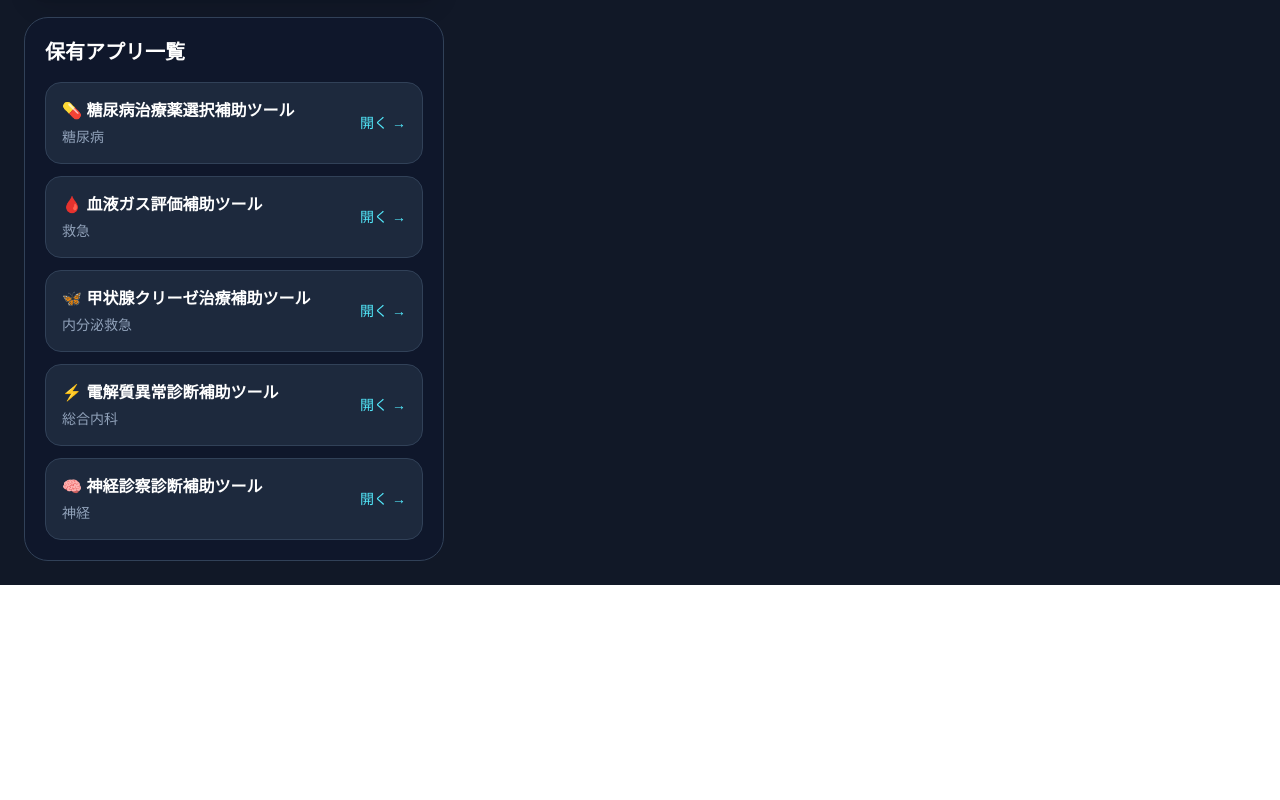
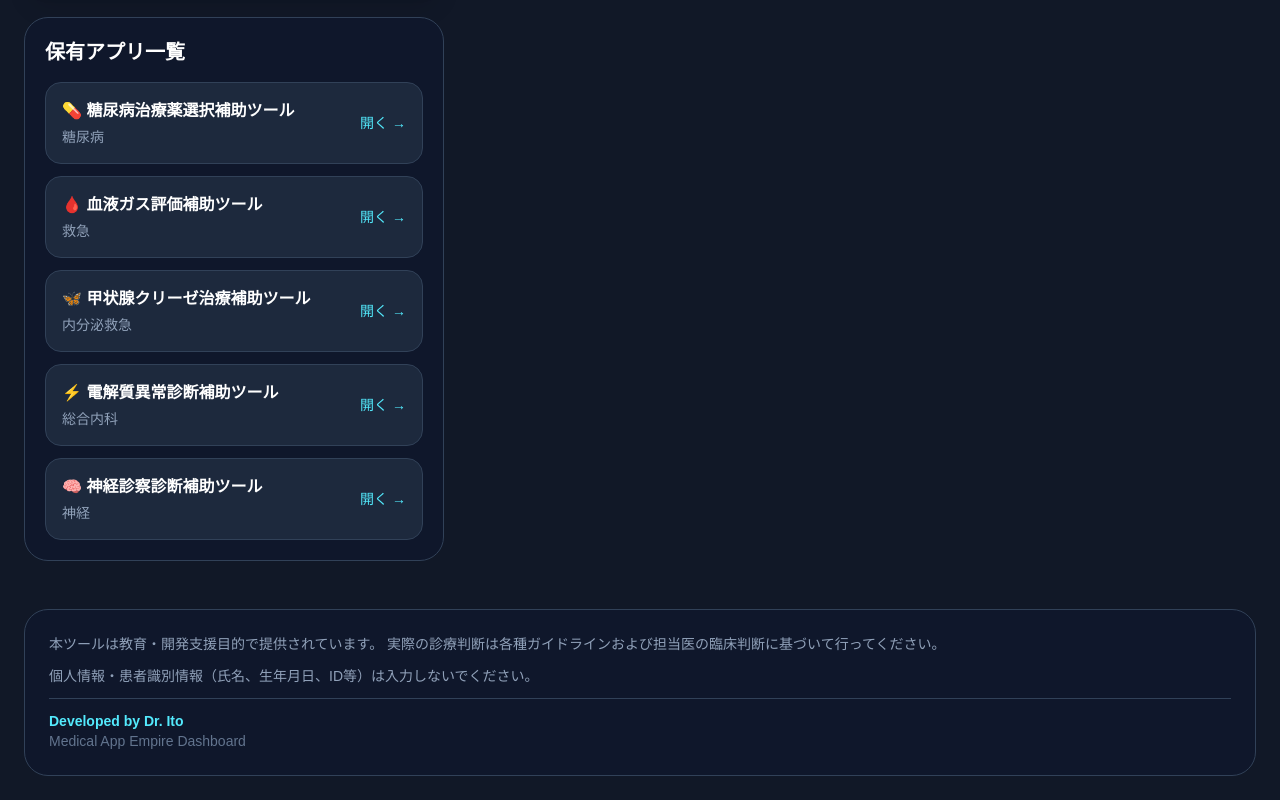
Before and after one commit to itooyoyo/medical-secretary, a Next.js app: page / in a window 1280 px wide. Shown: the part 724-1524 px from the top of the page. Before the commit the page ends 1309 px from the top, so only its background shows below. Built offline with nearby package versions, Linux system fonts and the light colour scheme.

Commit message:
add footer

```diff
--- a/app/page.tsx
+++ b/app/page.tsx
@@ -387,6 +387,27 @@ export default function Home() {
           </div>
         </section>
       </div>
+      <footer className="mt-12 rounded-3xl border border-slate-700 bg-slate-900 p-6 text-sm text-slate-400">
+  <div className="space-y-3">
+    <p>
+      本ツールは教育・開発支援目的で提供されています。
+      実際の診療判断は各種ガイドラインおよび担当医の臨床判断に基づいて行ってください。
+    </p>
+
+    <p>
+      個人情報・患者識別情報（氏名、生年月日、ID等）は入力しないでください。
+    </p>
+
+    <div className="border-t border-slate-700 pt-3">
+      <p className="font-semibold text-cyan-300">
+        Developed by Dr. Ito
+      </p>
+      <p className="text-slate-500">
+        Medical App Empire Dashboard
+      </p>
+    </div>
+  </div>
+</footer>
     </main>
   );
 }
```
